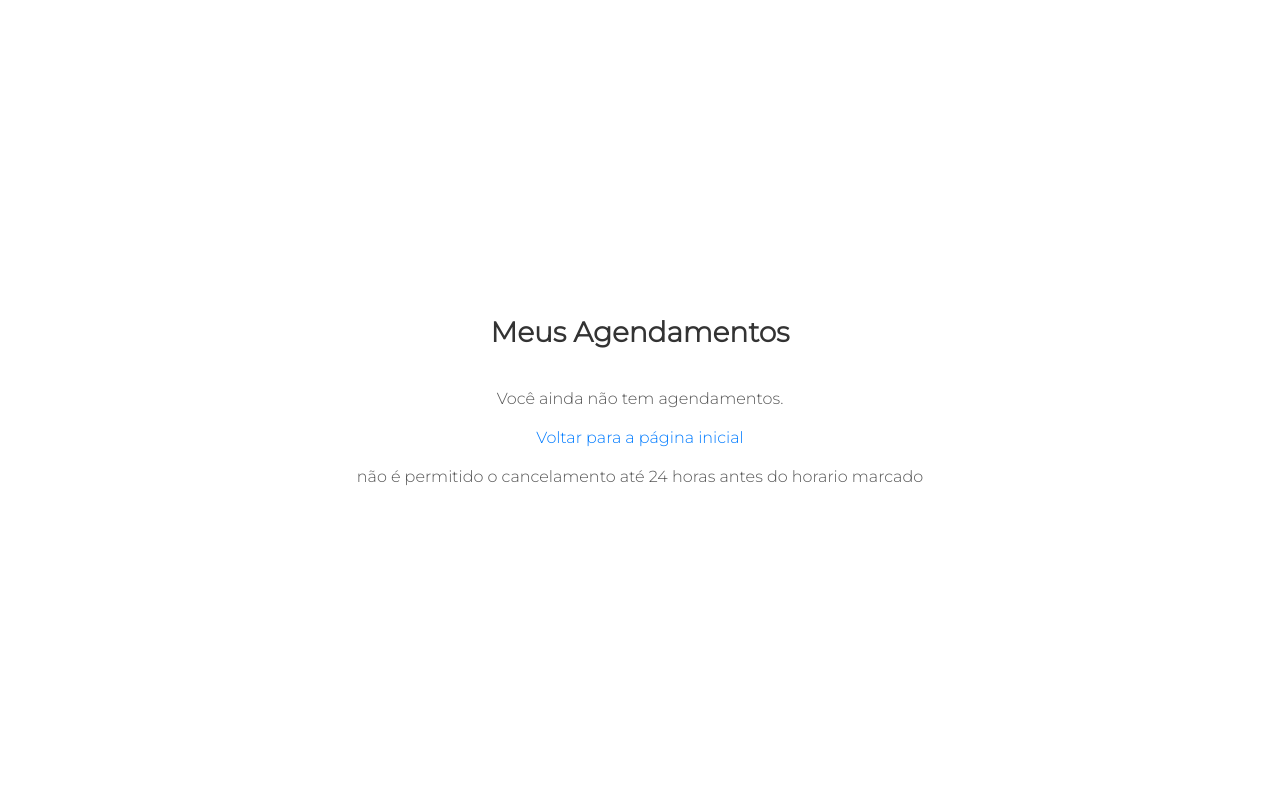
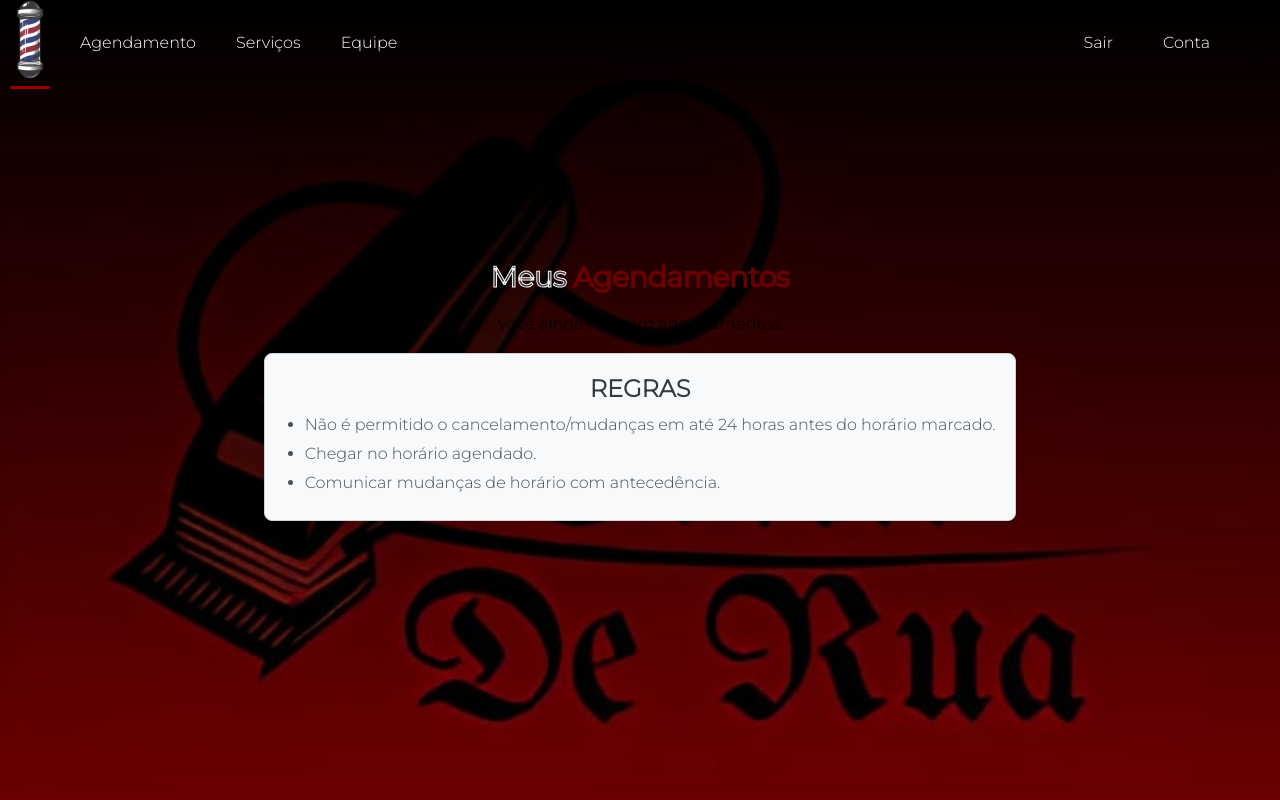
Before and after one commit to santoswentz/barbeariaderua, a Flask app: page /meus_agendamentos in a window 1280 px wide. Run offline with Flask 3, Linux system fonts and the light colour scheme; the visitor is signed in with stand-in values (Sample User, id 1); data that the repository does not hold is empty.

Commit message:
25.09
CSS e arrumando rotas no html

```diff
--- a/static/css/style.css
+++ b/static/css/style.css
@@ -155,18 +155,18 @@ nav .tiraanimacao a{
     }
 }
 
-.background1 .backtxt h1{
+.backtxt h1{
     font-size: 7vw;
     -webkit-text-stroke: 1px #fff;  /*deixa a letra só com a borda*/
     color: transparent;
 }
 @media (max-width: 600px){
-    .background1 .backtxt h1{
+    .backtxt h1{
         padding-top: 100px;
         font-size: 10vw;
     }
 }
-.background1 .backtxt span{
+.backtxt span{
     color: var(--cor-principal);
     -webkit-text-stroke: 1px var(--cor-principal);  /*deixa a letra só com a borda*/
 }
@@ -589,12 +589,14 @@ footer {
 }
 /* CSS para a página Meus Agendamentos */
 .meusagendamentos {
-    font-family: Arial, sans-serif;
+    background-image: linear-gradient(rgba(0,0,0,9),transparent), url('../img/barbearialogo.jpg');
+    background-size:cover;
+    background-position: center;
+    width: 100%;
+    height: 100vh;
     display: flex;
-    padding: 0px 100px;
     justify-content: center;  /* Centraliza horizontalmente */
     align-items: center;      /* Centraliza verticalmente */
-    height: 100vh;            /* Faz com que ocupe toda a altura da página */
     flex-direction: column;   /* Coloca os elementos em coluna (um embaixo do outro) */
     text-align: center;
 }
@@ -606,9 +608,9 @@ footer {
 }
 
 .meusagendamentos table {
-    width: 100%;
+    width: 48vw;
     border-collapse: collapse;
-    margin-bottom: 20px;
+    background-color: #fafafa;
 }
 
 .meusagendamentos table th, .meusagendamentos table td {
@@ -623,7 +625,7 @@ footer {
 }
 
 .meusagendamentos table tbody tr:nth-child(even) {
-    background-color: #f9f9f9;
+    background-color: #f2f2f2;
 }
 
 .meusagendamentos table tbody tr:hover {
@@ -644,19 +646,35 @@ footer {
     background-color: var(--animações1);
 }
 
-.meusagendamentos a {
-    display: inline-block;
-    margin-top: 20px;
-    text-decoration: none;
-    color: #007bff;
-    font-size: 16px;
-}
 
-.meusagendamentos a:hover {
-    text-decoration: underline;
-}
-
-.meusagendamentos p {
+.meusagendamentos table p {
     margin-top: 20px;
     color: #555;
 }
+.regras {
+    background-color: #f8f9fa; /* Fundo claro */
+    border: 1px solid #ced4da; /* Borda cinza clara */
+    border-radius: 8px; /* Bordas arredondadas */
+    padding: 20px; /* Espaçamento interno */
+    margin: 20px 0; /* Margem superior e inferior */
+    box-shadow: 0 2px 8px rgba(0, 0, 0, 0.1); /* Sombra sutil */
+}
+
+.regras h1 {
+    font-size: 24px; /* Tamanho da fonte do título */
+    color: #343a40; /* Cor do texto do título */
+    margin-bottom: 10px; /* Margem abaixo do título */
+}
+
+.regras ul {
+    list-style-type: disc; /* Marcadores em forma de disco */
+    padding-left: 20px; /* Espaçamento à esquerda para a lista */
+    text-align: justify;
+}
+
+.regras li {
+    font-size: 16px; /* Tamanho da fonte dos itens da lista */
+    color: #495057; /* Cor do texto dos itens da lista */
+    line-height: 1.5; /* Altura da linha */
+    margin-bottom: 5px; /* Margem inferior entre os itens */
+}
--- a/templates/agendamentocliente.html
+++ b/templates/agendamentocliente.html
@@ -49,7 +49,7 @@
 
         <nav>
             <a href="/indexcliente"><img src="{{ url_for('static', filename='/img/png-transparent-barbershop-sign (1).png') }}" alt="" class="logo "></a>
-            <a href="/" id="loginicone">Sair</a>
+            <a href="/indexcliente" id="loginicone">Sair</a>
             <ul>
                 <li><a href="/indexcliente">Serviços</a></li>
             </ul>
--- a/templates/meus_agendamentos.html
+++ b/templates/meus_agendamentos.html
@@ -6,9 +6,21 @@
     <title>Meus Agendamentos</title>
     <link rel="stylesheet" type="text/css" href="{{ url_for('static', filename='css/style.css') }}">
 </head>
-<body class="meusagendamentos">
-    <h1>Meus Agendamentos</h1>
+<body>
 
+        <div class="meusagendamentos">
+        <nav>
+            <a href="/indexcliente"><img src="{{ url_for('static', filename='/img/png-transparent-barbershop-sign (1).png') }}" alt="" class="logo "></a>
+            <p id="loginicone"><a href="/logout" id="margindireita">Sair</a><a href="/meus_agendamentos">Conta</a></p>
+            <ul>
+                <li><a href="/agendamentocliente">Agendamento</a></li>
+                <li><a href="#servico">Serviços</a></li>
+                <li id="paddinggohorse"><a href="#equipe">Equipe</a></li>
+            </ul>
+        </nav>
+        <div class="backtxt">
+            <h1>Meus<span> Agendamentos</span></h1>
+        </div>
     {% if agendamentos %}
         <table>
             <thead>
@@ -42,7 +54,15 @@
         <p>Você ainda não tem agendamentos.</p>
     {% endif %}
 
-    <a href="/indexcliente">Voltar para a página inicial</a>
-    <p>não é permitido o cancelamento até 24 horas antes do horario marcado</p>
+    <div class="regras">
+        <h1>REGRAS</h1>
+        <ul>
+            <li>Não é permitido o cancelamento/mudanças em até 24 horas antes do horário marcado.</li>
+            <li>Chegar no horário agendado.</li>
+            <li>Comunicar mudanças de horário com antecedência.</li>
+        </ul>
+    </div>
+
+</div>
 </body>
 </html>
```
